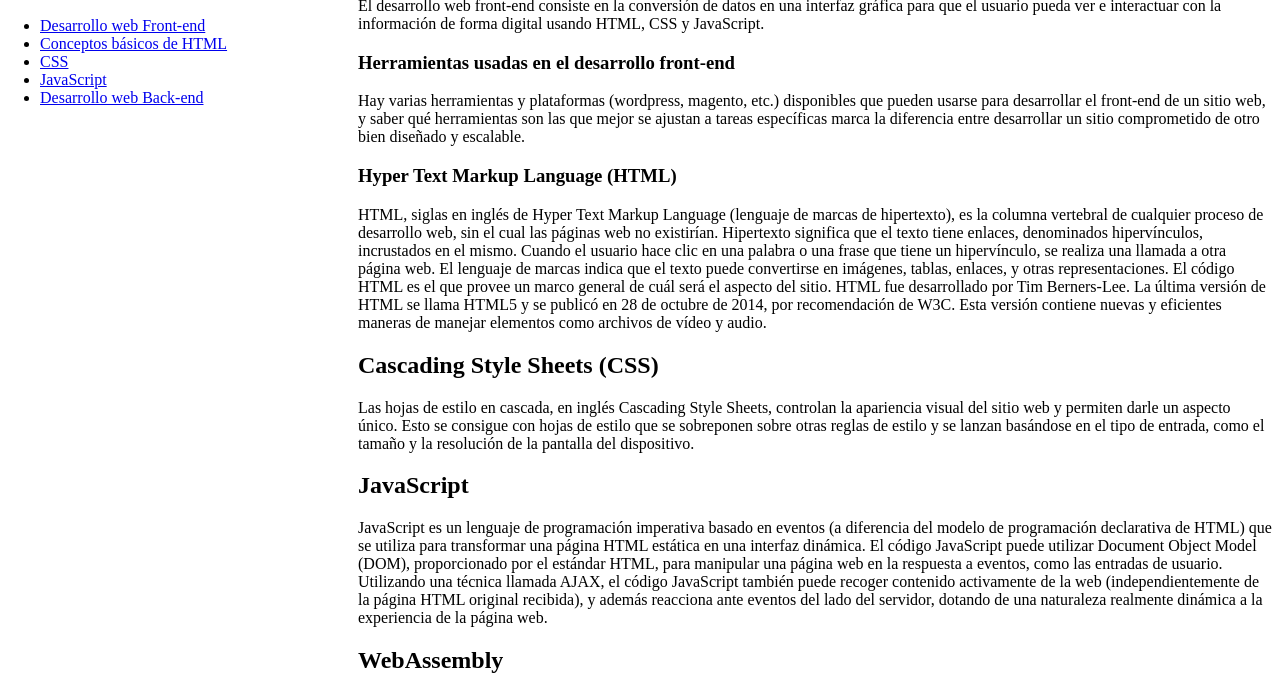
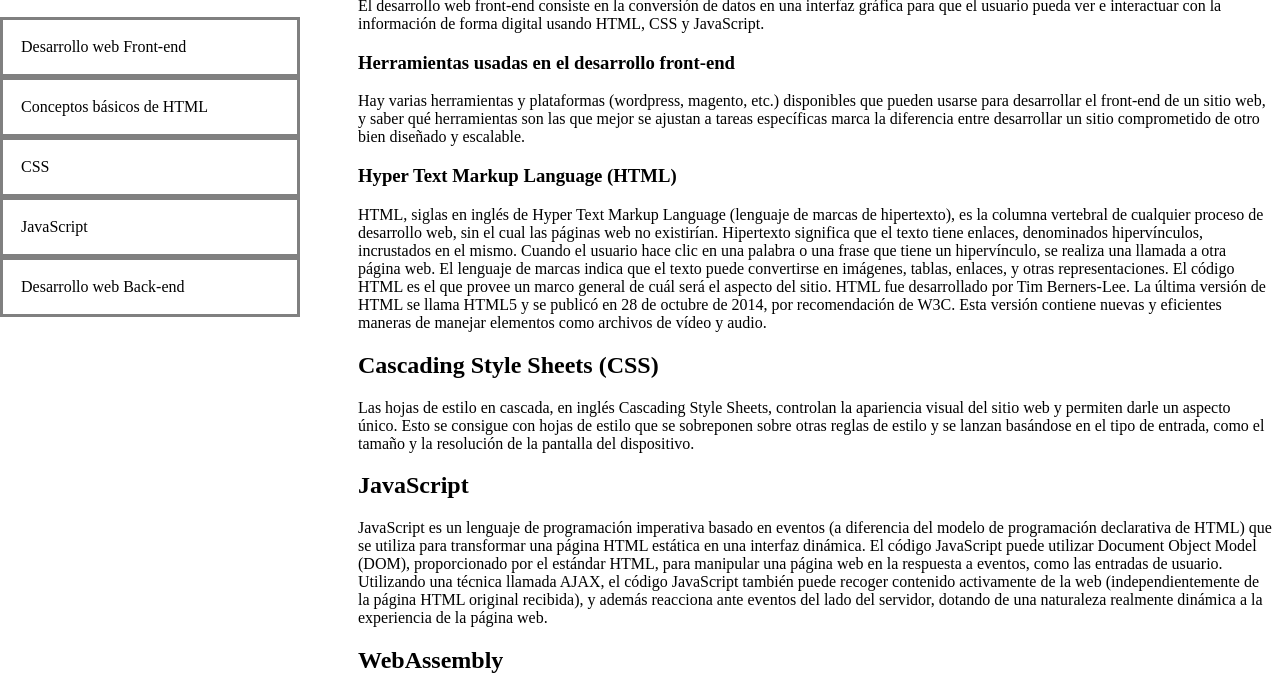
Before and after one commit to maesga1/FAQ, a plain HTML site: page Index.html in a window 1280 px wide. Shown: the part 70-761 px from the top of the page. Drawn offline with Linux system fonts and the light colour scheme.

Commit message:
Css Modificated and finish project

```diff
--- a/Index.html
+++ b/Index.html
@@ -8,18 +8,18 @@
     <link rel="stylesheet" type="text/css" href="./css/style.css">
 </head>
 <body>
+<header>
   <nav>
     <div class="menu">
       <h2>Documentation Menu</h2>
-    <ul>
-        <li><a href="#desarollo">Desarrollo web Front-end</a> </li>
-        <li><a href="#html"> Conceptos básicos de HTML</a></li>
-        <li><a href="#css"> CSS </a></li>
-        <li><a href="#javaScript"> JavaScript </a> </li>
-        <li><a href="#back-end">Desarrollo web Back-end </a></li>
-    </ul>
+        <a href="#desarollo">Desarrollo web Front-end</a> </li>
+        <a href="#html"> Conceptos básicos de HTML</a></li>
+        <a href="#css"> CSS </a></li>
+        <a href="#javaScript"> JavaScript </a> </li>
+        <a href="#back-end">Desarrollo web Back-end </a></li>
     </div>
-  </nav>
+    </nav>
+</header>
   <main class="main">
 <section id="desarollo">
     <h2>Desarrollo web Front-end</h2>
--- a/css/style.css
+++ b/css/style.css
@@ -8,6 +8,18 @@
     overflow-x: hidden;
     padding-top: 20px;
 
+
+}
+.menu a {
+color: black;
+display: block;
+ position:none;
+font-size: 16px;
+padding: 18px;
+border: 3px solid gray;
+text-decoration: none;
+
+
 }
 
 .main{
```
